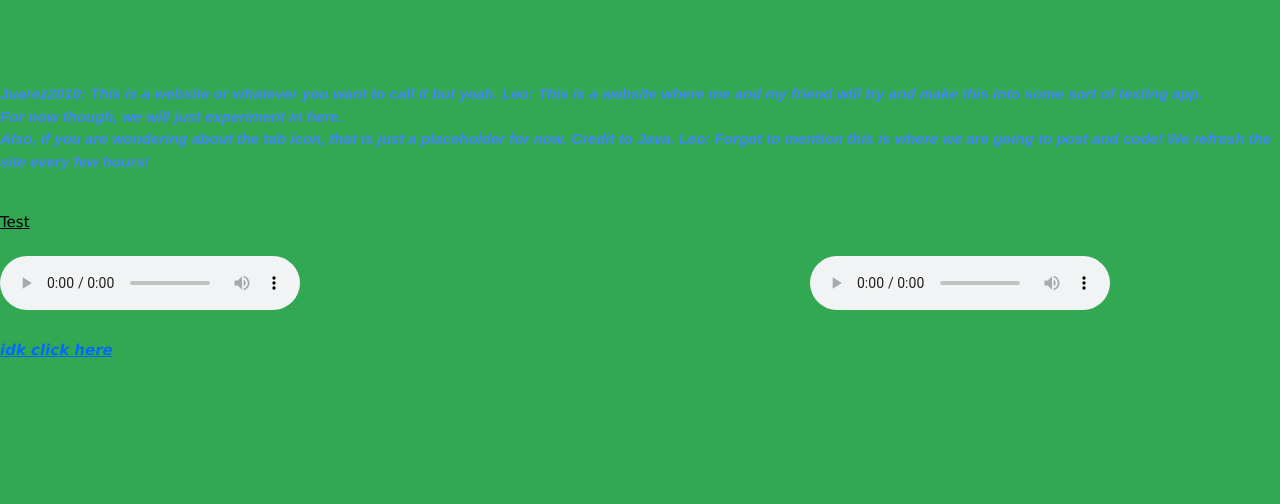
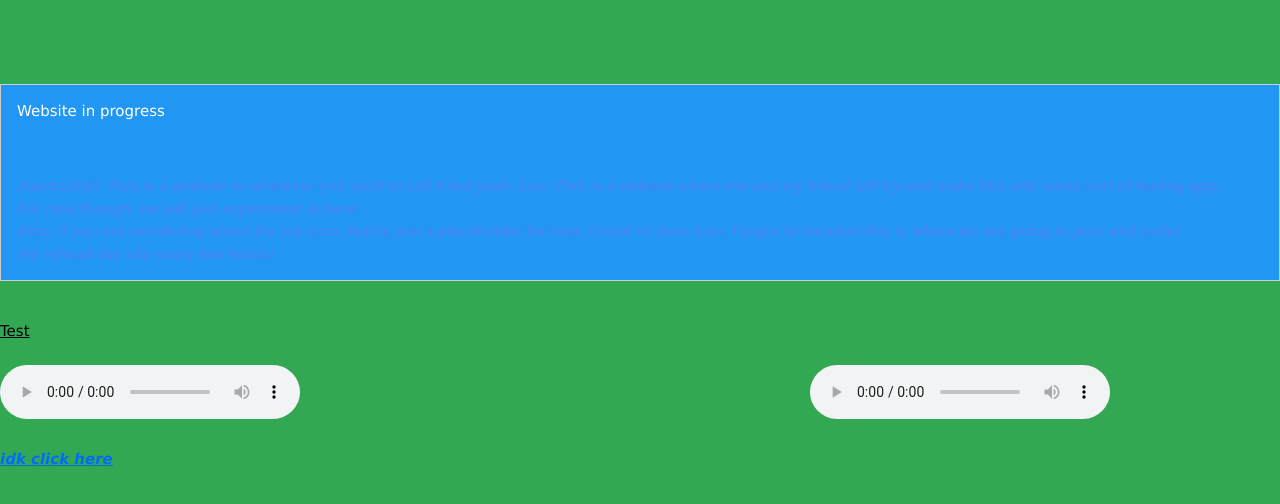
Before and after one commit to LeoIsACoder/txt-thing-wip, a plain HTML site: page index.html in a window 1280 px wide. Shown: the part 110-614 px from the top of the page. Drawn offline with Linux system fonts and the light colour scheme.

Commit message:
a bit of an update
idk LOL XD

```diff
--- a/index.html
+++ b/index.html
@@ -19,7 +19,13 @@
         <p id="welcome"> Welcome to our collab!</p>
         <br>
         <br>
-        <p id="fricking-random-stuff"> Juarez2010: This is a website or whatever you want to call it but yeah. Leo: This is a website where me and my friend will try and make this into some sort of texting app. <br> For now though, we will just experiment in here. <br> Also, if you are wondering about the tab icon, that is just a placeholder for now. Credit to Java. Leo: Forgot to mention this is where we are going to post and code! We refresh the site every few hours!</p>
+        <div id="web-in-progress" class="w3-panel w3-blue w3-border">
+  <p>Website in progress</p>
+  <br>
+  <p id="fricking-random-stuff"> Juarez2010: This is a website or whatever you want to call it but yeah. Leo: This is a website where me and my friend will try and make this into some sort of texting app.
+      <br> For now though, we will just experiment in here. <br> Also, if you are wondering about the tab icon, that is just a placeholder for now. Credit to Java. Leo: Forgot to mention this is where we are going to post and code! <br> We refresh the site every few hours!</p>
+
+</div>
 
         <br>
 
```
